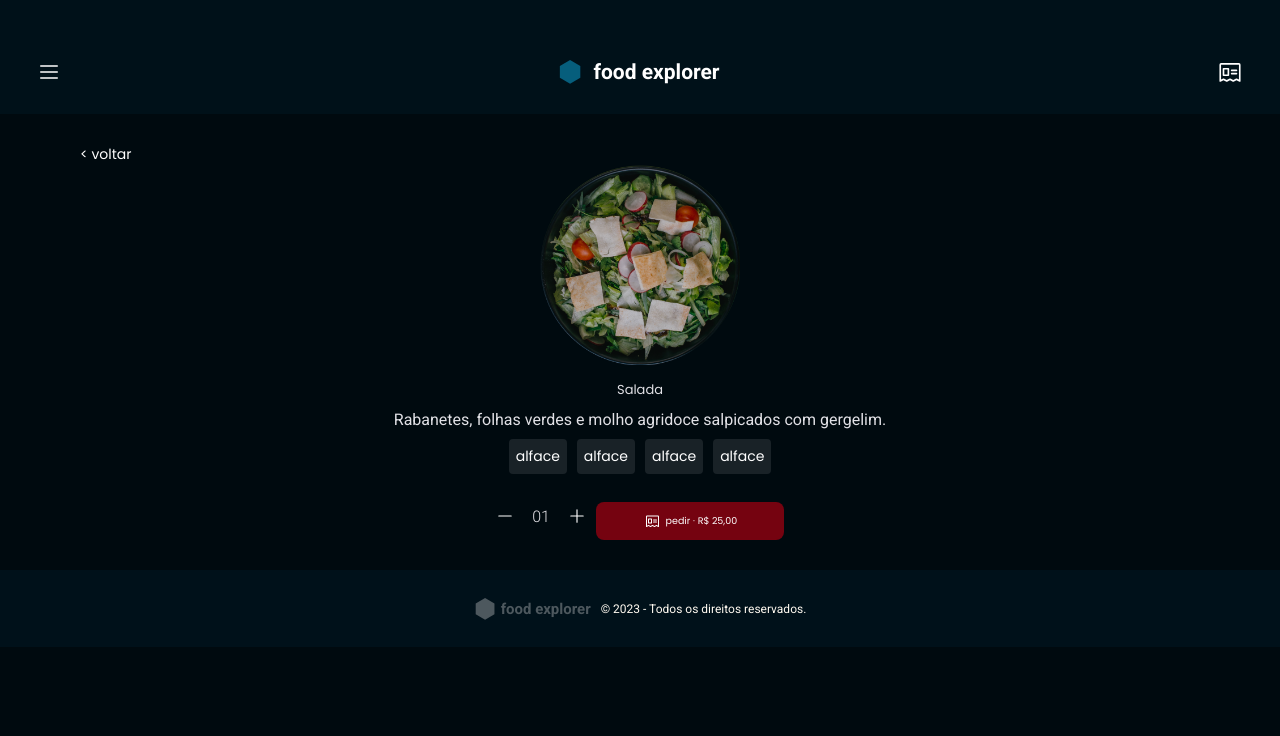
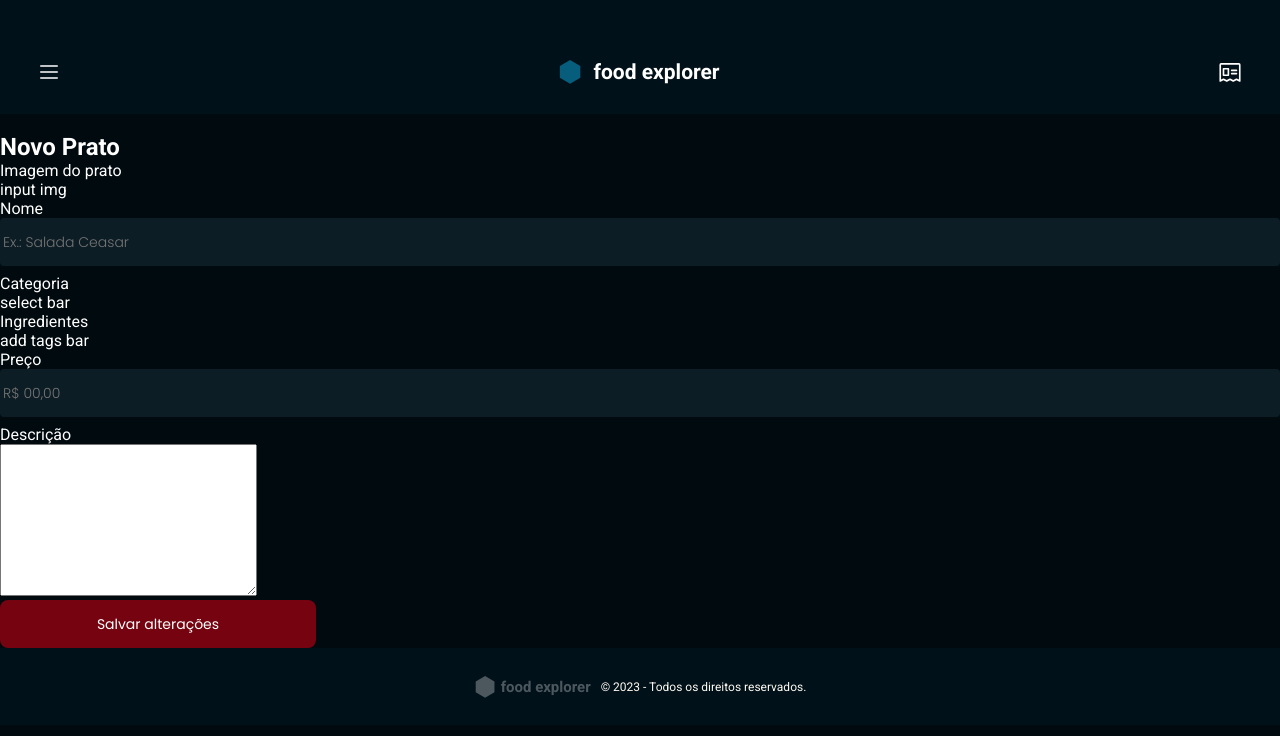
Before and after one commit to loren175/front-food-explorer, a React (Vite) app: page / in a window 1280 px wide. Shown: the top 736 px of the page. Built offline with nearby package versions, Linux system fonts and the light colour scheme.

Commit message:
add newdish page structure

```diff
--- a/src/main.jsx
+++ b/src/main.jsx
@@ -3,7 +3,7 @@ import ReactDOM from "react-dom/client"
 import { ThemeProvider } from "styled-components"
 import theme from "./styles/theme.js"
 import GlobalStyles from "./styles/global.js"
-import { Dish } from "./pages/Dish/index.jsx"
+import { NewDish } from "./pages/NewDish/index.jsx"
 import { BrowserRouter } from "react-router-dom"
 
 ReactDOM.createRoot(document.getElementById("root")).render(
@@ -11,7 +11,7 @@ ReactDOM.createRoot(document.getElementById("root")).render(
     <ThemeProvider theme={theme}>
       <GlobalStyles />
       <BrowserRouter>
-        <Dish />
+        <NewDish />
       </BrowserRouter>
     </ThemeProvider>
   </React.StrictMode>
--- a/src/pages/Dish/index.jsx
+++ b/src/pages/Dish/index.jsx
@@ -1,8 +1,8 @@
 import { Container } from "./styles"
 import { Navbar } from "../../components/Navbar"
 import { Footer } from "../../components/Footer"
+import { SideMenu } from "../../components/SideMenu"
 import { ButtonText } from "../../components/ButtonText"
-import { SideMenu } from "../../components/SideMenu"
 import food1 from "../../assets/food1.png"
 import { Amount } from "../../components/Amount"
 import { Button } from "../../components/Button"
--- /dev/null
+++ b/src/pages/NewDish/index.jsx
@@ -0,0 +1,36 @@
+import { Container } from "./styles";
+import { Navbar } from "../../components/Navbar"
+import { Footer } from "../../components/Footer"
+import { SideMenu } from "../../components/SideMenu"
+import { ButtonText } from "../../components/ButtonText"
+import { Input } from "../../components/Input"
+import { Button } from "../../components/Button";
+
+export function NewDish() {
+  return (
+    <Container>
+      <Navbar />
+      <SideMenu />
+      <main>
+        <ButtonText />
+        <h2>Novo Prato</h2>
+
+        <p>Imagem do prato</p>
+        input img
+
+        <p>Nome</p>
+        <Input placeholder="Ex.: Salada Ceasar" />
+        <p>Categoria</p>
+        select bar
+        <p>Ingredientes</p>
+        add tags bar
+        <p>Preço</p>
+        <Input placeholder="R$ 00,00" />
+        <p>Descrição</p>
+        <textarea name="" id="" cols="30" rows="10"></textarea>
+        <Button text="Salvar alterações" />
+      </main>
+      <Footer />
+    </Container>
+  )
+}
--- /dev/null
+++ b/src/pages/NewDish/styles.js
@@ -0,0 +1,6 @@
+import styled from "styled-components";
+
+export const Container = styled.div`
+  width: 100%;
+  min-height: 100vh;
+`
```
